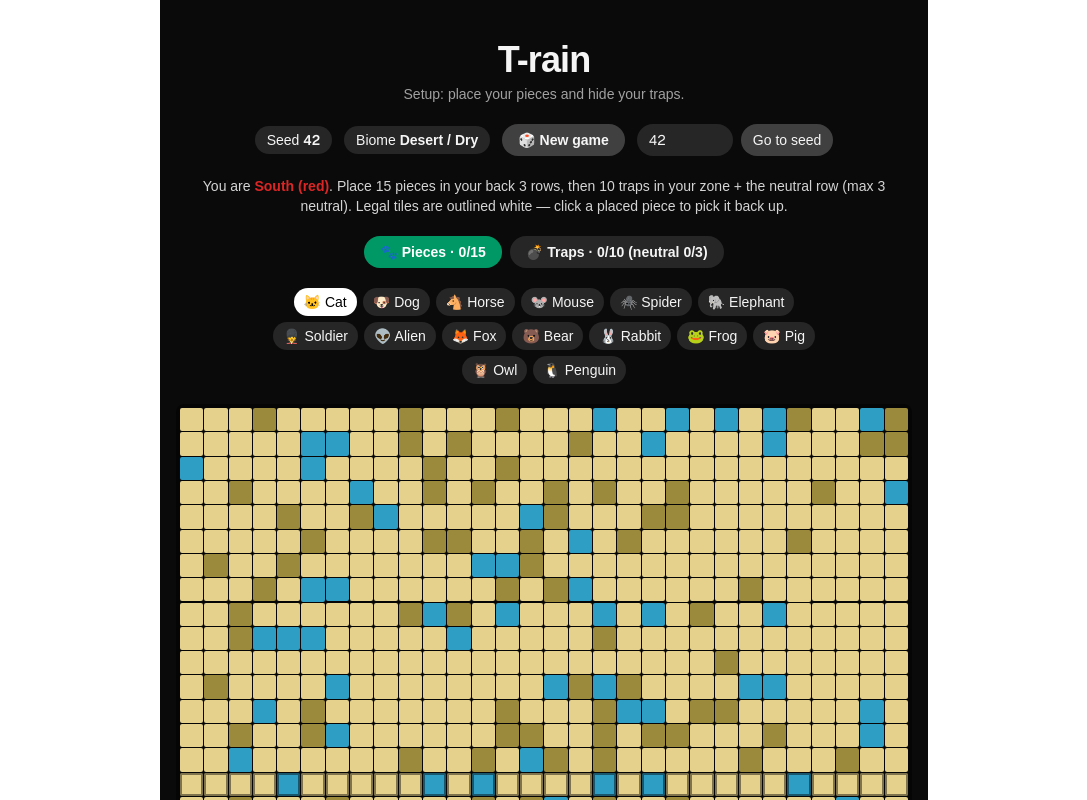
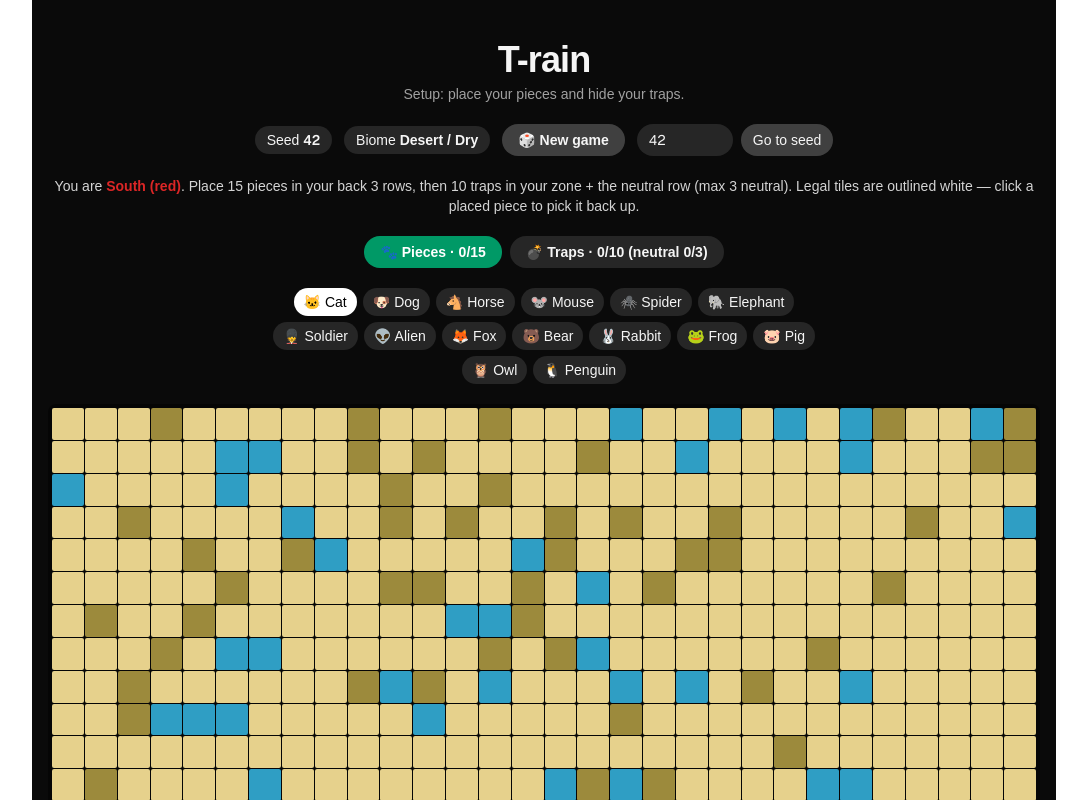
Before and after one commit to davideastmond/t-rain, a Next.js app: page / in a window 1280 px wide. Shown: the top 800 px of the page, without its empty margins (96-1183 px from the left). Built offline with nearby package versions, Linux system fonts and the light colour scheme.

Commit message:
update dimensions

```diff
--- a/src/app/page.tsx
+++ b/src/app/page.tsx
@@ -18,6 +18,14 @@ import { useMemo, useState } from "react";
 
 import Board, { tileKey } from "@/components/Board";
 import {
+  CHARACTERS,
+  MAX_NEUTRAL_TRAPS,
+  NEUTRAL_ROW,
+  PIECES_PER_PLAYER,
+  TRAPS_PER_PLAYER,
+} from "@/lib/game/constants";
+import { BIOME_PALETTES, PLAYER_COLORS } from "@/lib/game/palettes";
+import {
   ALL_CHARACTERS,
   applySetup,
   autoPlaceSetup,
@@ -28,14 +36,6 @@ import {
   isInTrapZone,
   type SetupError,
 } from "@/lib/game/setup";
-import {
-  CHARACTERS,
-  MAX_NEUTRAL_TRAPS,
-  NEUTRAL_ROW,
-  PIECES_PER_PLAYER,
-  TRAPS_PER_PLAYER,
-} from "@/lib/game/constants";
-import { BIOME_PALETTES, PLAYER_COLORS } from "@/lib/game/palettes";
 import {
   type CharacterId,
   type GameState,
@@ -68,7 +68,8 @@ export default function Home() {
   const [seedText, setSeedText] = useState(String(FIRST_SEED));
   const [game, setGame] = useState<GameState>(() => createGame(FIRST_SEED));
   const [mode, setMode] = useState<Mode>("pieces");
-  const [selectedCharacter, setSelectedCharacter] = useState<CharacterId>("cat");
+  const [selectedCharacter, setSelectedCharacter] =
+    useState<CharacterId>("cat");
   const [draftPieces, setDraftPieces] = useState<
     Partial<Record<CharacterId, Position>>
   >({});
@@ -82,7 +83,8 @@ export default function Home() {
   const draftPieceCount = Object.keys(draftPieces).length;
   const neutralTrapCount = draftTraps.filter((p) => p.y === NEUTRAL_ROW).length;
   const setupComplete =
-    draftPieceCount === PIECES_PER_PLAYER && draftTraps.length === TRAPS_PER_PLAYER;
+    draftPieceCount === PIECES_PER_PLAYER &&
+    draftTraps.length === TRAPS_PER_PLAYER;
 
   // What the board draws: your drafts while you are placing, the real game
   // pieces once applied. North's untriggered traps are filtered out here —
@@ -135,7 +137,15 @@ export default function Home() {
       }
     }
     return keys;
-  }, [game, mode, selectedCharacter, draftPieces, draftTraps, southApplied, playing]);
+  }, [
+    game,
+    mode,
+    selectedCharacter,
+    draftPieces,
+    draftTraps,
+    southApplied,
+    playing,
+  ]);
 
   function newGame(nextSeed: number) {
     setGame(createGame(nextSeed));
@@ -246,7 +256,7 @@ export default function Home() {
   }
 
   return (
-    <main className="mx-auto flex min-h-screen w-full max-w-3xl flex-col items-center gap-5 bg-neutral-950 px-4 py-10 text-neutral-100">
+    <main className="mx-auto flex min-h-screen w-full max-w-5xl flex-col items-center gap-5 bg-neutral-950 px-4 py-10 text-neutral-100">
       <header className="text-center">
         <h1 className="text-4xl font-bold tracking-tight">T-rain</h1>
         <p className="mt-1 text-sm text-neutral-400">
@@ -299,8 +309,8 @@ export default function Home() {
             </span>
             . Place {PIECES_PER_PLAYER} pieces in your back 3 rows, then{" "}
             {TRAPS_PER_PLAYER} traps in your zone + the neutral row (max{" "}
-            {MAX_NEUTRAL_TRAPS} neutral). Legal tiles are outlined white —
-            click a placed piece to pick it back up.
+            {MAX_NEUTRAL_TRAPS} neutral). Legal tiles are outlined white — click
+            a placed piece to pick it back up.
           </p>
 
           <div className="flex flex-wrap items-center justify-center gap-2">
@@ -427,9 +437,10 @@ export default function Home() {
           </p>
           <p className="text-sm text-neutral-300">
             {game.currentPlayer === LOCAL_PLAYER ? "You move" : "North moves"}{" "}
-            first. Your {game.traps.filter((t) => t.owner === LOCAL_PLAYER).length}{" "}
-            traps are hidden on the board; North&rsquo;s are hidden from you.
-            Movement arrives in Step 5.
+            first. Your{" "}
+            {game.traps.filter((t) => t.owner === LOCAL_PLAYER).length} traps
+            are hidden on the board; North&rsquo;s are hidden from you. Movement
+            arrives in Step 5.
           </p>
           <p className="text-xs text-neutral-500">
             Board seed {game.seed} · {palette.label} biome
--- a/src/components/Board.tsx
+++ b/src/components/Board.tsx
@@ -89,7 +89,7 @@ export default function Board({
           >
             {piece && (
               <span
-                className="absolute inset-[4%] flex items-center justify-center rounded-full text-[15px] leading-none ring-1 ring-black/60"
+                className="absolute inset-[4%] flex items-center justify-center rounded-full text-[20px] leading-none ring-1 ring-black/60"
                 style={{ backgroundColor: PLAYER_COLORS[piece.owner] }}
                 title={`${piece.owner === "north" ? "North" : "South"} ${CHARACTERS[piece.character].label}`}
               >
@@ -98,7 +98,7 @@ export default function Board({
             )}
             {trap && (
               <span
-                className="absolute right-0 bottom-0 text-[10px] leading-none"
+                className="absolute right-0 bottom-0 text-[16px] leading-none"
                 title={trap.triggered ? "Triggered trap" : "Trap"}
               >
                 {trap.triggered ? "💥" : "💣"}
```
